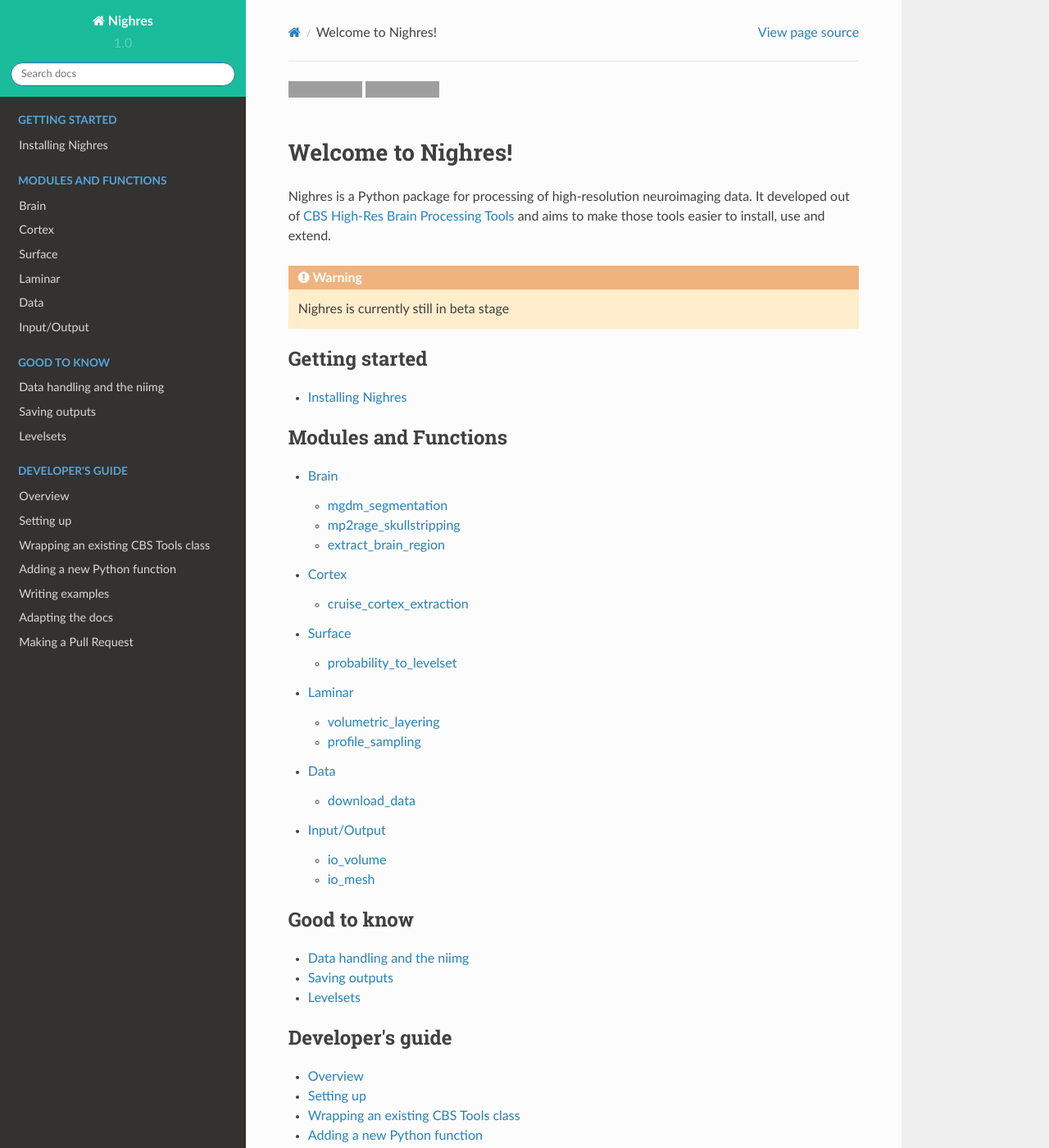
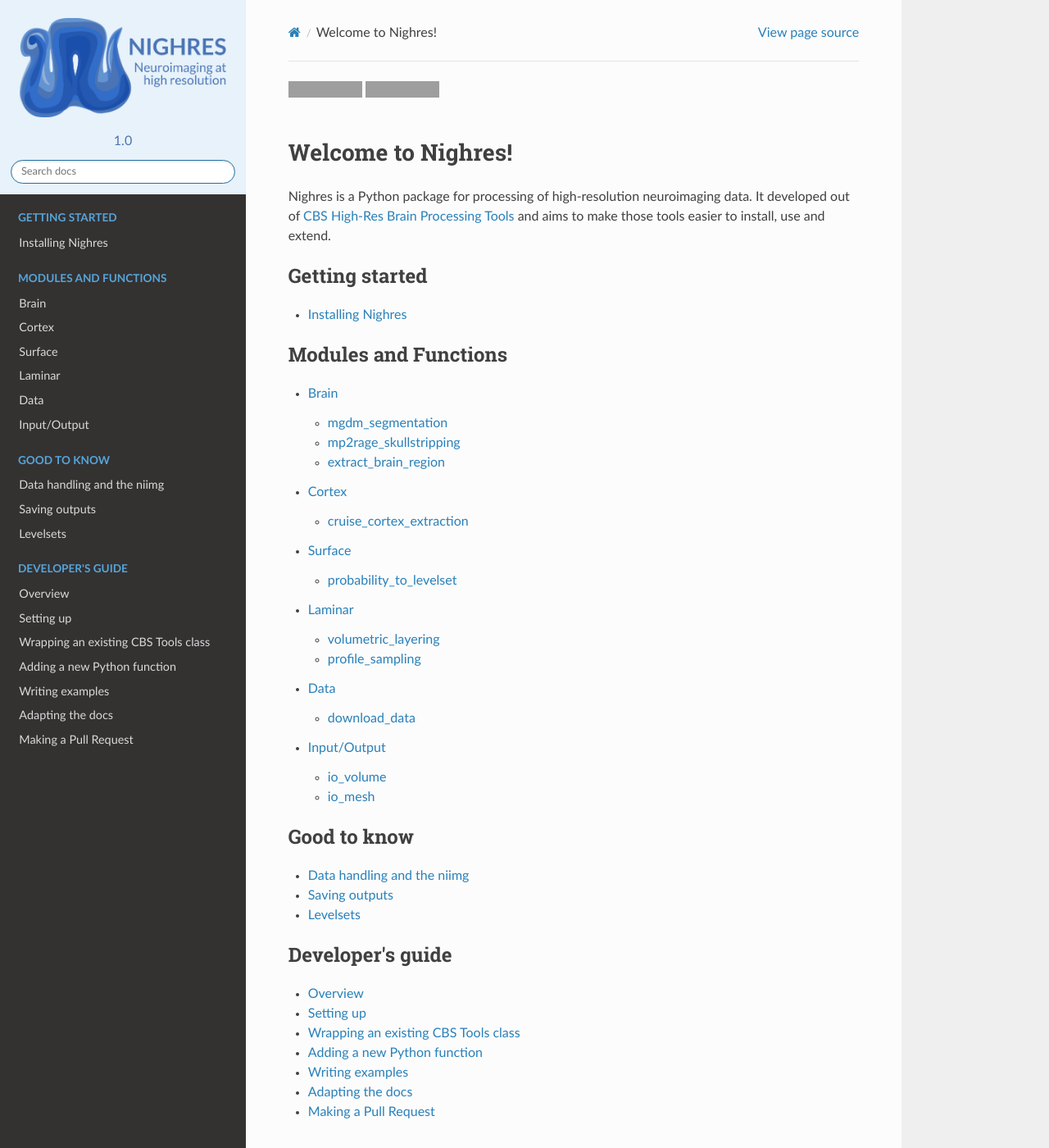
Before and after one commit to nighres/nighres, a Sphinx documentation site: the page built from doc/index.rst, in a window 1280 px wide and 1400 px high. Shown: the whole window at 82% size. Built offline with Sphinx 7.4.7 and the Read the Docs theme 2.0.0, drawn with Linux system fonts in a browser that asks for light colours; pages that are not in the unit, such as notebooks, are missing from menus; some of the changed text lies outside the part shown; grey boxes are pictures that could not be loaded.

Commit message:
including logo in docs

```diff
--- a/doc/_static/adapt_sphinx_rtd.css
+++ b/doc/_static/adapt_sphinx_rtd.css
@@ -1,6 +1,11 @@
 .wy-nav-top {
-    background-color: #1abc9c !important;
+    background-color: #e7f2fa !important;
 }
+
 .wy-side-nav-search {
-    background-color: #1abc9c !important;
+  background-color: #e7f2fa !important;
 }
+
+.version {
+  color: #4a74b5 !important;
+}
--- a/doc/conf.py
+++ b/doc/conf.py
@@ -140,12 +140,20 @@ def setup(app):
 # documentation.
 #
 # html_theme_options = {'rightsidebar': True}
-html_title = 'Nighres'
+html_theme_options = {
+    'logo_only': True,  # if we have a html_logo below, this shows /only/ the logo with no title text
+}
+
+
+# html_title = 'Nighres'
 
 # Add any paths that contain custom static files (such as style sheets) here,
 # relative to this directory. They are copied after the builtin static files,
 # so a file named "default.css" will overwrite the builtin "default.css".
 html_static_path = ['_static']
+
+
+html_logo = '_static/nighres_logo.png'
 
 # Custom sidebar templates, must be a dictionary that maps document names
 # to template names.
--- a/doc/index.rst
+++ b/doc/index.rst
@@ -20,8 +20,6 @@ Nighres is a Python package for processing of high-resolution neuroimaging data.
 It developed out of `CBS High-Res Brain Processing Tools
 <https://www.cbs.mpg.de/institute/software/cbs-tools>`_ and aims to make those
 tools easier to install, use and extend.
-
-.. warning:: Nighres is currently still in beta stage
 
 .. toctree::
    :maxdepth: 1
@@ -63,17 +61,14 @@ tools easier to install, use and extend.
 
 |
 
+.. admonition:: Reference
+
+   Huntenburg, Steele \& Bazin (2018). Nighres: processing tools for high-resolution neuroimaging. GigaScience, 7(7). `https://doi.org/10.1093/gigascience/giy082 <https://doi.org/10.1093/gigascience/giy082>`_
+
+
+   Please also make sure to cite the references indicated for the particular functions you use.
+
+
 .. admonition:: Credit
 
-   Nighres is a community-developed project made possible by these `contributors <https://github.com/nighres/nighres/graphs/contributors>`_. The project was born and continues to evolve at `brainhack <http://www.brainhack.org/>`_.
-
-   We thank the `Google Summer of Code 2017 <https://summerofcode.withgoogle.com/archive/>`_ and `INCF <https://www.incf.org/>`_ as a mentoring organization, for supporting the initial development phase of Nighres. See also the `development blog <https://juhuntenburg.github.io/gsoc2017/>`_.
-
-   When using Nighres in your research, please make sure to cite the references mentioned in the documentation of the particular functions you use. We are also preparing a dedicated Nighres paper. For now, we suggest you cite:
-
-   * Bazin et al. (2014) A computational framework for ultra-high resolution
-     cortical segmentation at 7Tesla. `DOI: 10.1016/j.neuroimage.2013.03.077
-     <http://www.sciencedirect.com/science/article/pii/S1053811913003327?via%3Dihub>`_
-   * Huntenburg et al. (2017) Laminar Python: Tools for cortical
-     depth-resolved analysis of high-resolution brain imaging data in
-     Python. `DOI: 10.3897/rio.3.e12346 <https://riojournal.com/article/12346/>`_
+   Nighres is a community-developed project made possible by its `contributors <https://github.com/nighres/nighres/graphs/contributors>`_. The project was born and continues to evolve at `brainhack <http://www.brainhack.org/>`_. We thank the `Google Summer of Code 2017 <https://summerofcode.withgoogle.com/archive/>`_ and `INCF <https://www.incf.org/>`_ as a mentoring organization, for supporting the initial development phase of Nighres. See also the `development blog <https://juhuntenburg.github.io/gsoc2017/>`_.
```
Also changed, not shown: doc/_static/nighres_logo.png (added), doc/_static/nighres_logo.svg (added).
